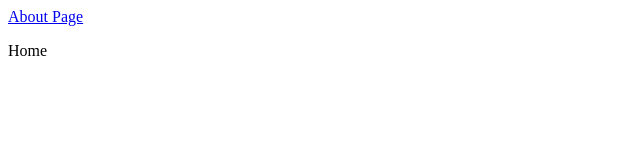
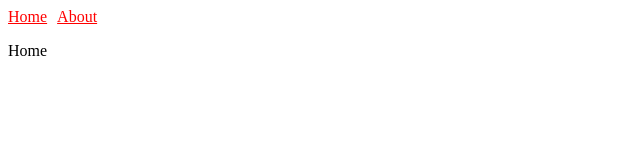
Before and after one commit to keen0927/next-lunchtime, a Next.js app: page / in a window 1280 px wide. Shown: the top 160 px of the page, without its empty margins (0-640 px from the left). Built offline with nearby package versions, Linux system fonts and the light colour scheme.

Commit message:
lunch-next

```diff
--- /dev/null
+++ b/components/header.js
@@ -0,0 +1,19 @@
+import Link from 'next/link';
+
+const linkStyle = {
+    color: 'red',
+    marginRight: '10px'
+};
+
+const Header = () => (
+    <div>
+        <Link href="/">
+            <a style={linkStyle}>Home</a>
+        </Link>
+        <Link href="/about">
+            <a style={linkStyle}>About</a>
+        </Link>
+    </div>
+);
+
+export default Header
--- a/pages/index.js
+++ b/pages/index.js
@@ -1,11 +1,9 @@
-import Link from 'next/link';
+import Header from '../components/header';
 
 export default function Index() {
     return (
         <div>
-            <Link href="/about" title="about Page">
-                <a>About Page</a>
-            </Link>
+            <Header />
             <p>Home</p>
         </div>
     )
```
